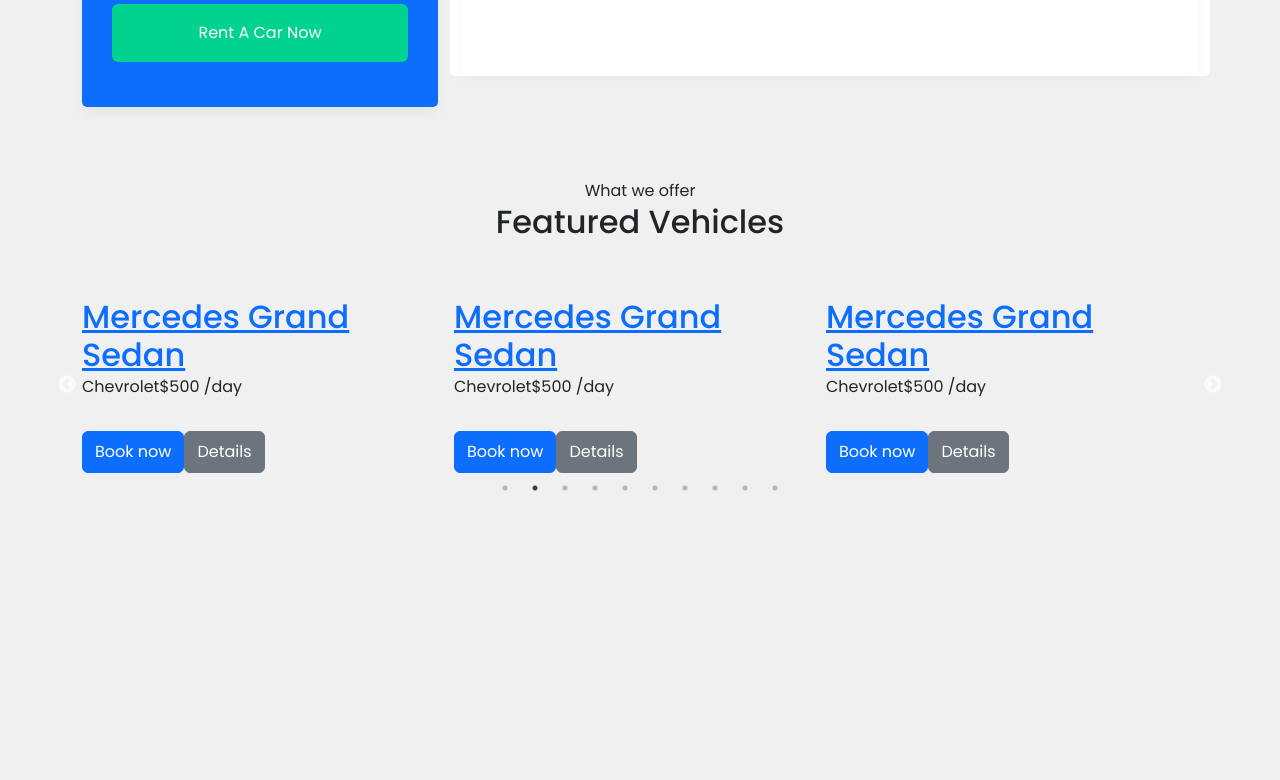
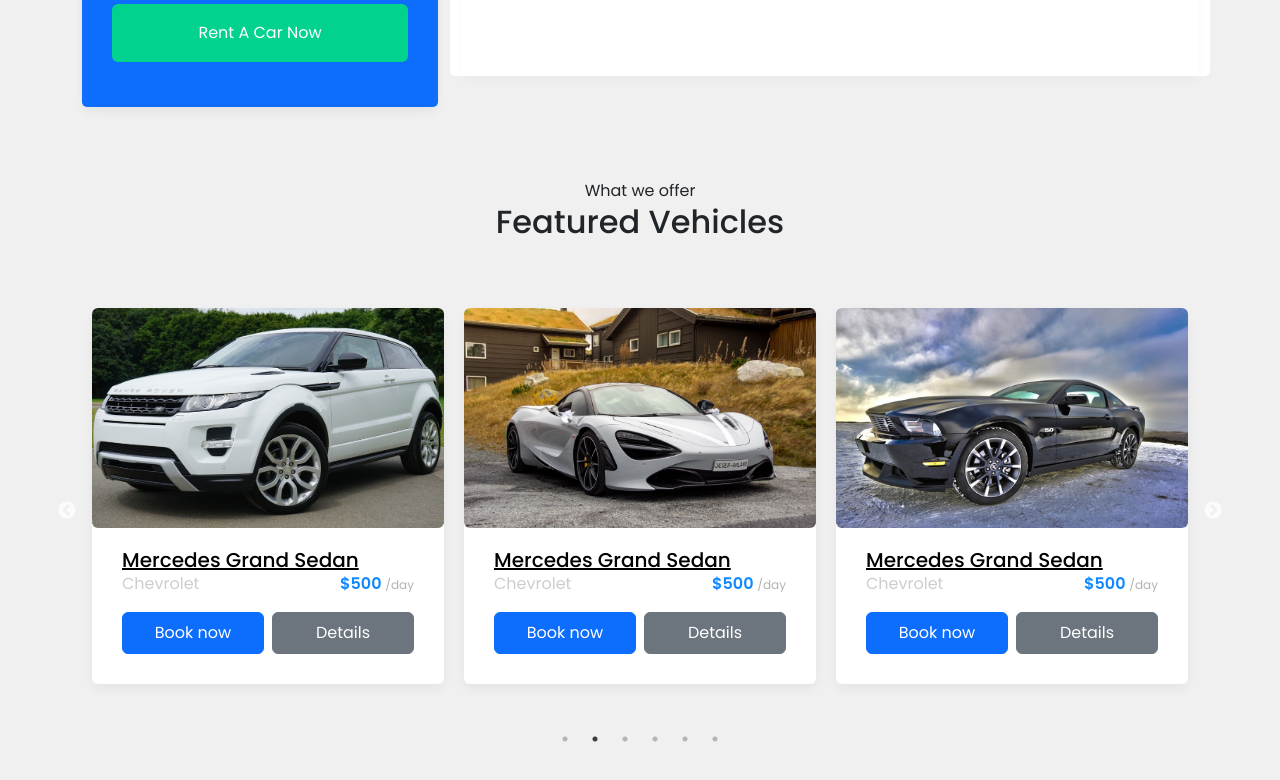
Before and after one commit to Dipsaint1/Online-Booking-System-for-Car-Rentals, a React (Vite) app in the folder client/: page / in a window 1280 px wide. Shown: the part 1032-1812 px from the top of the page. Built offline with nearby package versions, Linux system fonts and the light colour scheme.

Commit message:
updated react slider

```diff
--- a/client/src/components/Carousel.tsx
+++ b/client/src/components/Carousel.tsx
@@ -1,23 +1,25 @@
-import React from 'react';
-import { CarouselObject } from '../components/CarouselData'
+import { CarouselObject } from '../components/CarouselData';
+
 
 const Carousel = ({name, make, img, price}: CarouselObject) => {
+
   return (
     <div className="item">
-    <div className="car-wrap rounded ftco-animate">
-      {/* <img src={img} alt="" /> */}
-      <div className="img rounded d-flex align-items-end" style={{ backgroundImage: `url(${img})` }}>
-      </div>
-      <div className="text">
-        <h2 className="mb-0"><a href="#">{name}</a></h2>
-        <div className="d-flex mb-3">
-          <span className="cat">{make}</span>
-          <p className="price ml-auto">${price} <span>/day</span></p>
+      <div className="car-wrap rounded">
+        <img className="img rounded" src={img} alt="carousel-img" />
+        <div className="text">
+          <h2 className="mb-0"><a href="#">{name}</a></h2>
+          <div className="d-flex mb-3">
+            <span className="make">{make}</span>
+            <p className="price ms-auto">${price} <span>/day</span></p>
+          </div>
+          <p role='button' className="d-flex mb-0 d-block">
+            <a href="#" className="btn btn-primary py-2 me-1">Book now</a>
+            <a href="#" className="btn btn-secondary py-2 ms-1">Details</a>
+          </p>
         </div>
-        <p className="d-flex mb-0 d-block"><a href="#" className="btn btn-primary py-2 mr-1">Book now</a> <a href="#" className="btn btn-secondary py-2 ml-1">Details</a></p>
       </div>
     </div>
-  </div>
   )
 }
 
--- a/client/src/components/CarouselData.tsx
+++ b/client/src/components/CarouselData.tsx
@@ -47,35 +47,7 @@ const CarouselData: CarouselType = [
     name: 'Mercedes Grand Sedan',
     make: 'Chevrolet',
     price: 500
-  },
-
-  {
-    img: new URL('../assets/car-7.jpg', import.meta.url).href,
-    name: 'Mercedes Grand Sedan',
-    make: 'Chevrolet',
-    price: 500
-  },
-
-  {
-    img: new URL('../assets/car-8.jpg', import.meta.url).href,
-    name: 'Mercedes Grand Sedan',
-    make: 'Chevrolet',
-    price: 500
-  },
-
-  {
-    img: new URL('../assets/car-9.jpg', import.meta.url).href,
-    name: 'Mercedes Grand Sedan',
-    make: 'Chevrolet',
-    price: 500
-  },
-
-  {
-    img: new URL('../assets/car-10.jpg', import.meta.url).href,
-    name: 'Mercedes Grand Sedan',
-    make: 'Chevrolet',
-    price: 500
-  },
+  }
 ]
 
 
--- a/client/src/components/ReactSlider.tsx
+++ b/client/src/components/ReactSlider.tsx
@@ -1,9 +1,10 @@
-import React from 'react';
 import Slider from "react-slick";
 import "slick-carousel/slick/slick.css";
 import "slick-carousel/slick/slick-theme.css";
 import CarouselData from './CarouselData';
 import Carousel from './Carousel';
+import '../sass/carousel.scss'
+import { useEffect, useState } from "react";
 
 interface SliderSettings{
   dots: boolean,
@@ -17,10 +18,22 @@ interface SliderSettings{
 }
 
 const ReactSlider = () => {
+  const [slidesToShow, setSlidesToShow] = useState<number>(3);
+
+  useEffect(() => {
+    const handleWindowResize = () => {
+      if (window.innerWidth < 540 ) setSlidesToShow(1);
+      else if (window.innerWidth > 540 && window.innerWidth < 993) setSlidesToShow(2);
+      else setSlidesToShow(3);
+    }
+    window.addEventListener('resize', handleWindowResize);
+    return () => { window.removeEventListener("resize", handleWindowResize)}
+  }, []);
+
   const settings: SliderSettings = {
     dots: true,
     infinite: true,
-    slidesToShow: 3,
+    slidesToShow: slidesToShow,
     slidesToScroll: 1,
     autoplay: true,
     speed: 1000,
--- /dev/null
+++ b/client/src/sass/carousel.scss
@@ -0,0 +1,51 @@
+.item{
+  margin: 10px;
+}
+
+.car-wrap{
+	margin-bottom: 40px;
+	-webkit-box-shadow: 0px 5px 12px -1px rgba(0,0,0,0.06);
+	-moz-box-shadow: 0px 5px 12px -1px rgba(0,0,0,0.06);
+	box-shadow: 0px 5px 12px -1px rgba(0,0,0,0.06);
+	background: white;
+
+  .img{
+		width: 100%;
+		height: 220px;
+    object-fit: cover;
+	}
+
+	.text{
+		border-top: none;
+		padding: 20px 30px 30px;
+		.price{
+			color: var(--primary-color);
+			margin-bottom: 0;
+			font-weight: 600;
+			span{
+				font-size: 12px;
+				font-weight: 400;
+				color: rgba(0,0,0,.3);
+			}
+		}
+		h2{
+			font-size: 20px;
+			font-weight: 500;
+			a{
+				color: black;
+			}
+		}
+		span.make{
+			font-weight: 400;
+			color: rgba(0,0,0,.2);
+			display: block;
+			margin-bottom: 0;
+		}
+		p.d-block{
+			width: 100%;
+			a{
+				width: 50%;
+			}
+		}
+	}
+}
```
